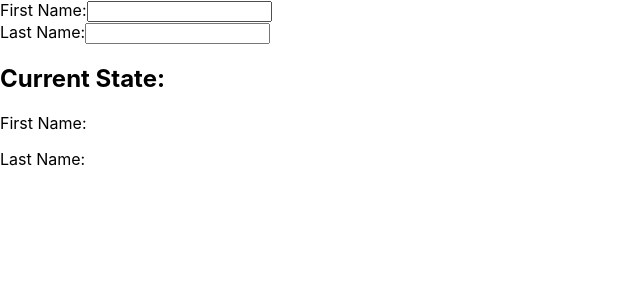
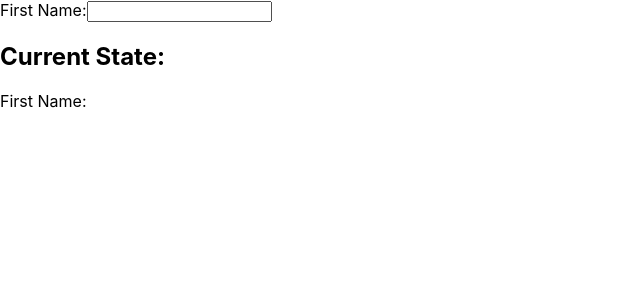
Before and after one commit to santhoshkumar-27/hooks, a React (Create React App) app: page / in a window 1280 px wide. Shown: the top 300 px of the page, without its empty margins (0-640 px from the left). Built offline with nearby package versions, Linux system fonts and the light colour scheme.

Commit message:
feat: intergrated custom hooks

```diff
--- a/src/App.js
+++ b/src/App.js
@@ -1,20 +1,16 @@
 import './App.css';
 import React, { useState } from 'react';
+import useLocalStorage from './useLocalStorage';
 
 function App() {
   // Define state variables for first name and last name
-  const [firstName, setFirstName] = useState('');
-  const [lastName, setLastName] = useState('');
+  const [firstName, setFirstName] = useLocalStorage('firstName', '');
 
   // Event handler for changing the first name
   const handleFirstNameChange = (event) => {
     setFirstName(event.target.value);
   };
 
-  // Event handler for changing the last name
-  const handleLastNameChange = (event) => {
-    setLastName(event.target.value);
-  };
 
   // useDebbugValue works only inside the custom hooks
 
@@ -32,20 +28,9 @@ function App() {
             />
           </label>
         </div>
-        <div>
-          <label>
-            Last Name:
-            <input
-              type="text"
-              value={lastName}
-              onChange={handleLastNameChange}
-            />
-          </label>
-        </div>
       </form>
       <h2>Current State:</h2>
       <p>First Name: {firstName}</p>
-      <p>Last Name: {lastName}</p>
     </div>
   );
 }
--- /dev/null
+++ b/src/useLocalStorage.js
@@ -0,0 +1,23 @@
+import { useEffect, useState } from "react";
+
+function getLocalStorage(key, initialValue) {
+    const savedValue = JSON.parse(localStorage.getItem(key));
+
+    if (savedValue)  return savedValue;
+
+    if (initialValue instanceof Function) return initialValue();
+
+    return initialValue;
+}
+
+export default function useLocalStorage(key, initialValue) {
+    const [value, setValue] = useState(() => getLocalStorage(key, initialValue));
+
+
+    useEffect(() => {
+        localStorage.setItem(key, JSON.stringify(value))
+    }, [value])
+
+
+    return [value, setValue]
+}
```
